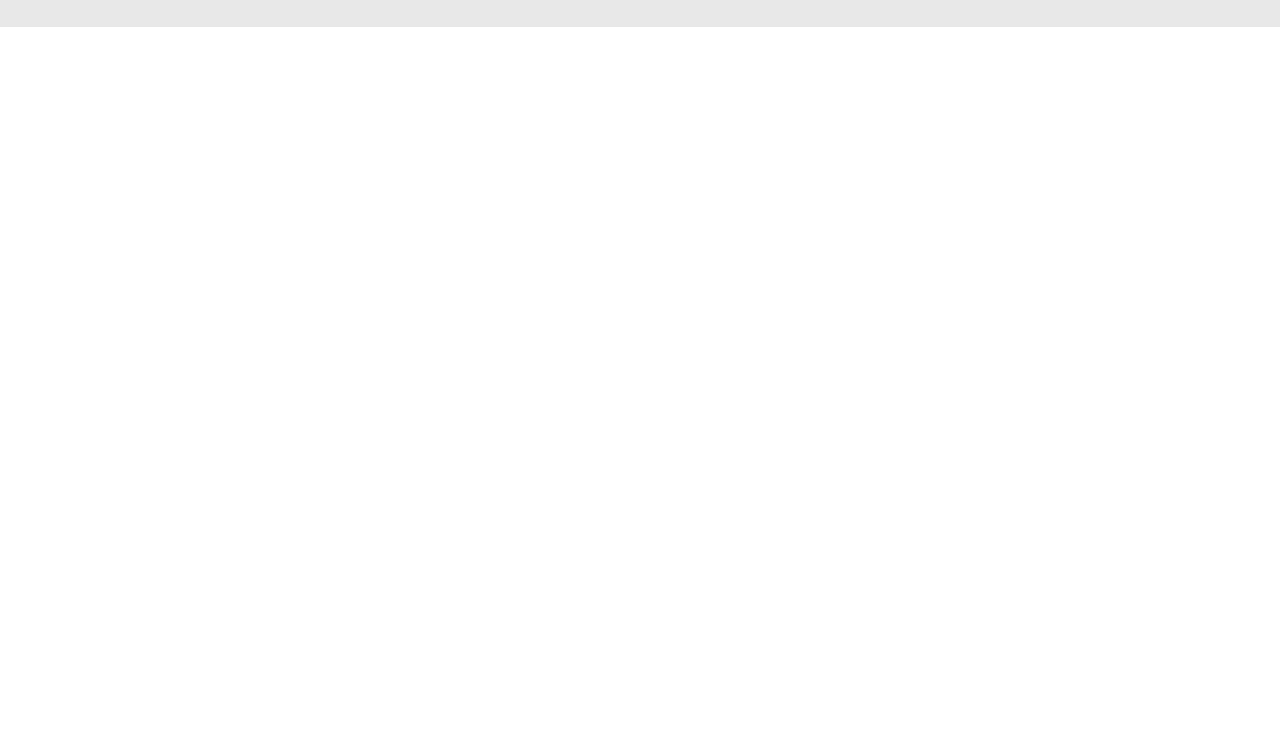
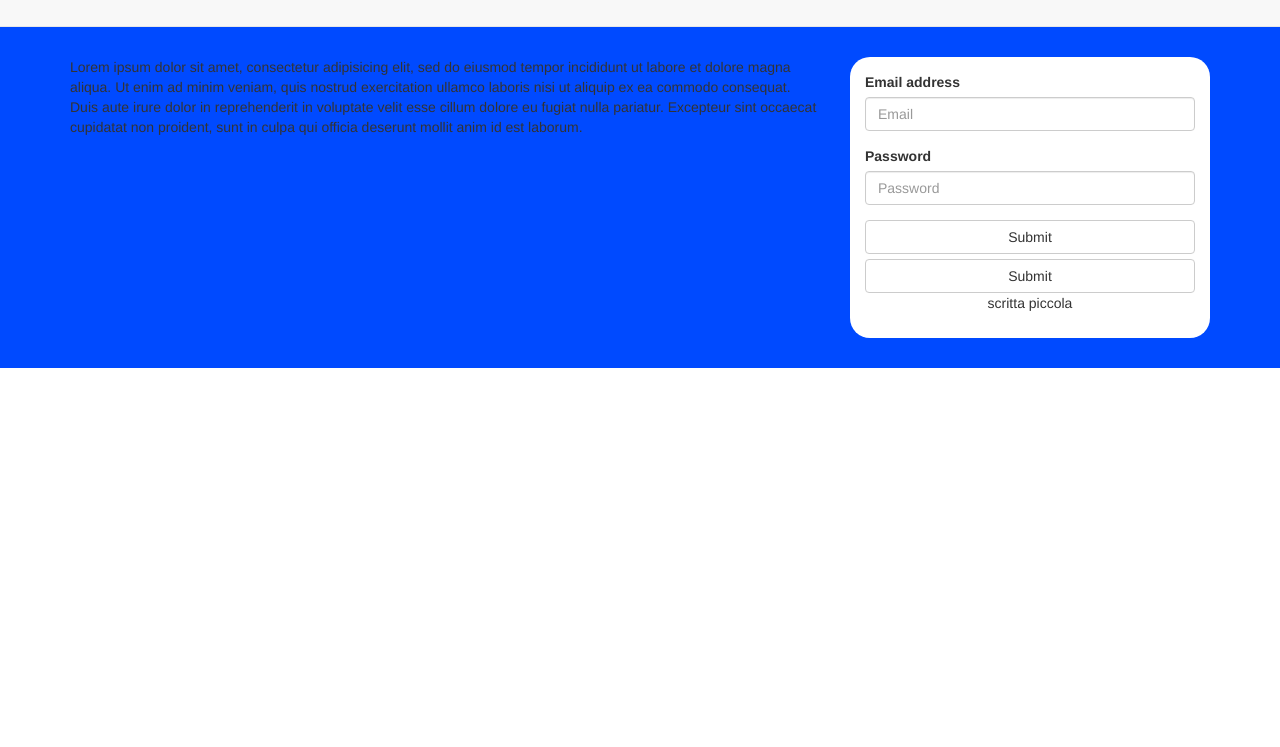
Before and after one commit to dalessio-federico/html-css-digitalocean, a plain HTML site: page index.html in a window 1280 px wide. Shown: the part 53-800 px from the top of the page. Drawn offline with nearby package versions, Linux system fonts and the light colour scheme.

Commit message:
fine header

```diff
--- a/css/master.css
+++ b/css/master.css
@@ -1,10 +1,19 @@
+/* finfo generiche da riutilizzare */
+.azzurro {
+  color: #408fff;
+}
+
+.padding_top {
+  padding-top: 30px;
+}
+.padding_bottom {
+  padding-bottom: 30px;
+}
+
 /* Impostazioni Nav fixed/top Header */
 
 /* costumizzazione navbar */
 .ms_navbar {
-  /* da cancellare */
-  background-color: #e8e8e8;
-  /* da cancellare */
   margin-bottom: 0;
   color: #0e2555;
   height: 10vh;
@@ -24,11 +33,27 @@
 /* costumizzazione btn navbar */
 #top_header .navbar-right li .ms_btn {
   background-color: #fff0;
-  border-color: #408fff;;
-  color: #408fff;
+  border-color: #408fff;
 }
 #top_header .navbar-right li .ms_btn:focus {
   outline: 0;
 }
 /* fine costumizzazione btn navbar */
 /* fine impostazioni nav fixed/top header */
+
+/* inizio impostazioni bottom header */
+.msjumbo {
+  /* da sostituire con bg img*/
+  background-color: #004aff;
+  /* da sostituire con bg img*/
+  margin-top: 10vh;
+}
+
+/* info form header */
+.ms_header_form {
+  background-color: white;
+  border-radius: 20px;
+  padding: 15px;
+}
+
+/* fine impostazioni bottom header */
--- a/index.html
+++ b/index.html
@@ -35,17 +35,46 @@
                 <li><a href="#">Link</a></li>
                 <li><a href="#">Link</a></li>
                 <li><a href="#">Link</a></li>
-                <li><button type="button" class="btn btn-default navbar-btn ms_btn">Sign in</button></li>
+                <li><button type="button" class="btn btn-default navbar-btn ms_btn azzurro">Sign in</button></li>
               </ul>
-            </div><!-- /.navbar-collapse -->
-          </div><!-- /.container-fluid -->
+            </div>
+          </div>
         </nav>
       </div>
       <!-- fine top header/barra nav -->
 
       <!-- inizio bottom header/jumbo -->
       <div id="bottom_header">
-
+        <div class="msjumbo">
+          <div class="container padding_top padding_bottom">
+            <div class="row">
+              <div class="col-xs-8">
+                <p>
+                  Lorem ipsum dolor sit amet, consectetur adipisicing elit, sed do eiusmod tempor incididunt ut labore et dolore magna aliqua. Ut enim ad minim veniam, quis nostrud exercitation ullamco laboris nisi ut aliquip ex ea commodo consequat. Duis aute irure dolor in reprehenderit in voluptate velit esse cillum dolore eu fugiat nulla pariatur. Excepteur sint occaecat cupidatat non proident, sunt in culpa qui officia deserunt mollit anim id est laborum.
+                </p>
+              </div>
+              <div class="col-xs-4">
+                <div class="ms_header_form">
+                  <form>
+                    <div class="form-group">
+                      <label for="exampleInputEmail1">Email address</label>
+                      <input type="email" class="form-control" id="exampleInputEmail1" placeholder="Email">
+                    </div>
+                    <div class="form-group">
+                      <label for="exampleInputPassword1">Password</label>
+                      <input type="password" class="form-control" id="exampleInputPassword1" placeholder="Password">
+                    </div>
+                    <button type="submit" class="btn btn-default btn-block">Submit</button>
+                    <button type="submit" class="btn btn-default btn-block">Submit</button>
+                    <div class="text-center">
+                      <p>scritta piccola</p>
+                    </div>
+                  </form>
+                </div>
+              </div>
+            </div>
+          </div>
+        </div>
       </div>
       <!-- fine bottom header/jumbo -->
     </header>
```
